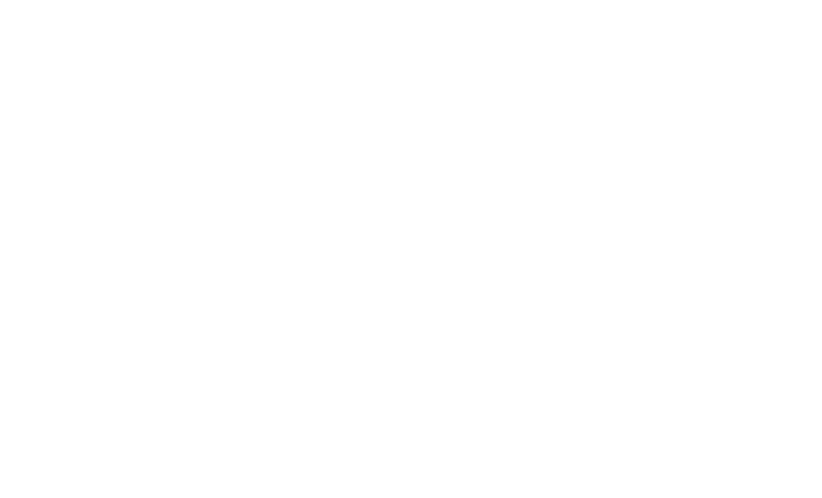
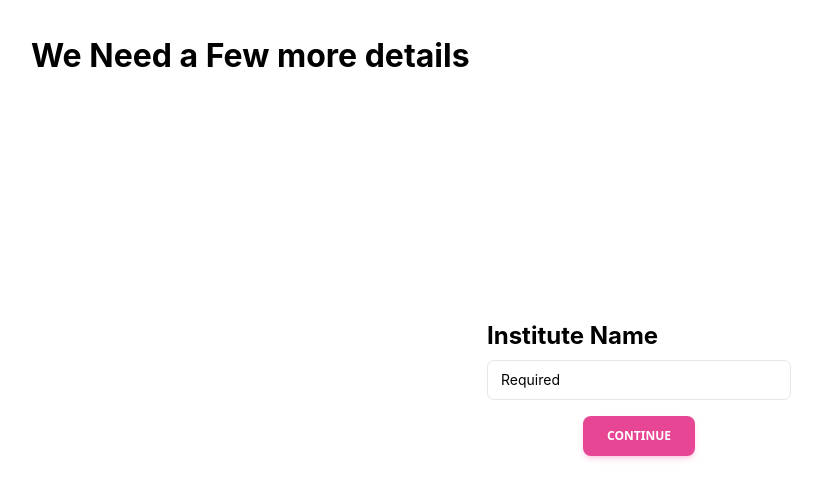
Before and after one commit to 07-Atharv/Team_anecdote, a React (Create React App) app in the folder frontend/: page /getDetails in a window 1280 px wide. Before the commit this address had no page. Shown: the top 498 px of the page, without its empty margins (1-823 px from the left). Built offline with nearby package versions, Linux system fonts and the light colour scheme.

Commit message:
Added Sign in Functionality

```diff
--- a/frontend/package.json
+++ b/frontend/package.json
@@ -8,9 +8,11 @@
     "@testing-library/jest-dom": "^5.17.0",
     "@testing-library/react": "^13.4.0",
     "@testing-library/user-event": "^13.5.0",
+    "axios": "^1.6.8",
     "boxicons": "^2.1.4",
     "flowbite": "^2.3.0",
     "flowbite-react": "^0.7.3",
+    "jwt-decode": "^4.0.0",
     "react": "^18.2.0",
     "react-dom": "^18.2.0",
     "react-router-dom": "^6.22.3",
--- a/frontend/src/App.js
+++ b/frontend/src/App.js
@@ -6,6 +6,7 @@
 import SignIn from "./screens/SignIn";
 import SignUp from "./screens/SignUp";
 import TeacherHome from "./screens/TeacherHome";
+import GetDetailsPage from "./screens/GetDetailsPage";
 
 const App = () => {
   return (
@@ -17,6 +18,7 @@
             <Route path="/signup" exact element={<SignUp/>} />
             <Route path="/signin" exact element={<SignIn/>} />
             <Route path="/TeacherHome" exact element={<TeacherHome/>} />
+            <Route path="/getDetails" exact element={<GetDetailsPage/>} />
           </Routes>
         </Router>
       </div>
--- /dev/null
+++ b/frontend/src/constants.jsx
@@ -0,0 +1,2 @@
+export const BASEURL = "https://api-scorecraft.onrender.com";
+export const TOKEN = "token";
--- /dev/null
+++ b/frontend/src/screens/GetDetailsPage/GetDetailsPage.jsx
@@ -0,0 +1,81 @@
+import React from "react";
+import { useLocation, useNavigate } from "react-router-dom";
+import { BASEURL, TOKEN } from "../../constants";
+
+const GetDetailsPage = () => {
+  const [institute, setInstitute] = React.useState("");
+  const { state } = useLocation();
+  const navigate = useNavigate();
+
+  return (
+    <>
+      <div className="main-container w-[95vw] h-[100vh] mx-auto flex flex-col items-start align-center ">
+        <h1 className="font-bold text-[2.5vw] my-8">
+          {" "}
+          We Need a Few more details
+        </h1>
+
+        <div className="details-container grow w-[50%] mb-32 items-center mx-auto flex flex-col justify-center">
+          <h1 className="my-2 font-bold text-left w-[50%] text-2xl">
+            Institute Name
+          </h1>
+          <div class="relative h-10 w-[50%] min-w-[200px] my-18">
+            <input
+              class="peer h-full w-full rounded-[7px] border border-blue-gray-200 bg-transparent px-3 py-2.5 font-sans text-sm font-normal text-blue-gray-700 outline outline-0 transition-all placeholder-shown:border placeholder-shown:border-blue-gray-200 placeholder-shown:border-t-blue-gray-200 focus:border-2 focus:border-pink-500 focus:border-t-transparent focus:outline-0 disabled:border-0 disabled:bg-blue-gray-50"
+              placeholder=" "
+              onChange={(e) => setInstitute(e.target.value)}
+            />
+            <label class="before:content[' '] after:content[' '] pointer-events-none absolute left-0 -top-1.5 flex h-full w-full select-none text-[11px] font-normal leading-tight text-blue-gray-400 transition-all before:pointer-events-none before:mt-[6.5px] before:mr-1 before:box-border before:block before:h-1.5 before:w-2.5 before:rounded-tl-md before:border-t before:border-l before:border-blue-gray-200 before:transition-all after:pointer-events-none after:mt-[6.5px] after:ml-1 after:box-border after:block after:h-1.5 after:w-2.5 after:flex-grow after:rounded-tr-md after:border-t after:border-r after:border-blue-gray-200 after:transition-all peer-placeholder-shown:text-sm peer-placeholder-shown:leading-[3.75] peer-placeholder-shown:text-blue-gray-500 peer-placeholder-shown:before:border-transparent peer-placeholder-shown:after:border-transparent peer-focus:text-[11px] peer-focus:leading-tight peer-focus:text-pink-500 peer-focus:before:border-t-2 peer-focus:before:border-l-2 peer-focus:before:border-pink-500 peer-focus:after:border-t-2 peer-focus:after:border-r-2 peer-focus:after:border-pink-500 peer-disabled:text-transparent peer-disabled:before:border-transparent peer-disabled:after:border-transparent peer-disabled:peer-placeholder-shown:text-blue-gray-500">
+              Required
+            </label>
+          </div>
+
+          <button
+            class="middle none center my-4 rounded-lg bg-pink-500 py-3 px-6 font-sans text-xs font-bold uppercase text-white shadow-md shadow-pink-500/20 transition-all hover:shadow-lg hover:shadow-pink-500/40 focus:opacity-[0.85] focus:shadow-none active:opacity-[0.85] active:shadow-none disabled:pointer-events-none disabled:opacity-50 disabled:shadow-none"
+            data-ripple-light="true"
+            onClick={async () => {
+              const userDetails = state.details;
+              userDetails["institution"] = institute;
+
+              console.log(userDetails);
+
+              const myHeaders = new Headers();
+              myHeaders.append("Content-Type", "application/json");
+
+              const raw = JSON.stringify(userDetails);
+
+              const requestOptions = {
+                method: "POST",
+                headers: myHeaders,
+                body: raw,
+                redirect: "follow",
+              };
+
+              fetch(BASEURL + "/api/teacher/signup", requestOptions)
+                .then(async (response) => {
+                  const res = await response.json();
+                  if (response.status === 400) {
+                    alert( res.message );
+                  } else if (response.status == 500) {
+                    console.log(res.body);
+                  } else {
+                    localStorage.setItem(TOKEN, res.token);
+
+                    // navigating to the next page
+                    navigate("/TeacherHome");
+                  }
+                })
+                .catch((error) => {
+                  console.log("error");
+                  console.error(error);
+                });
+            }}>
+            Continue
+          </button>
+        </div>
+      </div>
+    </>
+  );
+};
+
+export default GetDetailsPage;
--- /dev/null
+++ b/frontend/src/screens/GetDetailsPage/index.jsx
@@ -0,0 +1,2 @@
+import GetDetailsPage from "./GetDetailsPage";
+export default GetDetailsPage;
--- a/frontend/src/screens/LandingPage/LandingPage.jsx
+++ b/frontend/src/screens/LandingPage/LandingPage.jsx
@@ -1,7 +1,8 @@
 import React from "react";
 import { useNavigate } from "react-router-dom";
 import { GoogleLogin } from "@react-oauth/google";
-
+import { jwtDecode } from "jwt-decode";
+import { BASEURL } from "../../constants";
 
 const LandingPage = () => {
   const navigate = useNavigate();
@@ -13,7 +14,64 @@
       <GoogleLogin
         onSuccess={(credentialResponse) => {
           console.log(credentialResponse);
+          const decoded = jwtDecode(credentialResponse.credential);
+
+          console.log(decoded);
+
+          const userDetails = {};
+          userDetails["name"] = decoded.name;
+          userDetails["profileurl"] = decoded.picture;
+          userDetails["email"] = decoded.email;
+          userDetails["clientid"] = credentialResponse.clientId;
+          userDetails["verified"] = true;
+
+          navigate("/getDetails", { state: { details: userDetails } });
+        }}
+        onError={() => {
+          console.log("Login Failed");
+        }}
+      />
+
+      <GoogleLogin
+        onSuccess={async (credentialResponse) => {
+          console.log(credentialResponse);
+          const decoded = jwtDecode(credentialResponse.credential);
+
+          console.log(decoded);
+
+          const userDetails = {};
+          userDetails["email"] = decoded.email;
+
+          console.log(userDetails);
+
+          const myHeaders = new Headers();
+          myHeaders.append("Content-Type", "application/json");
+
+          const raw = JSON.stringify(userDetails);
+
+          const requestOptions = {
+            method: "POST",
+            headers: myHeaders,
+            body: raw,
+            redirect: "follow",
+          };
+
+          fetch(BASEURL + "/api/teacher/signin", requestOptions)
+            .then(async (response) => {
+              const res = await response.json();
+              if (response.status === 401) {
+                alert(res.message);
+              } else if (response.status == 500) {
+                alert( res.message );
+              } else if( response.status == 200 ) {
+                // navigating to the next page
                 navigate("/TeacherHome");
+              }
+            })
+            .catch((error) => {
+              console.log("error");
+              console.error(error);
+            });
         }}
         onError={() => {
           console.log("Login Failed");
```
Also changed, not shown: frontend/src/screens/TeacherHome/TeacherHome.jsx (+7 -10 lines), 1 other file (tests, documents, lock files or other folders). Lines whose indentation alone changed are shown as unchanged.
